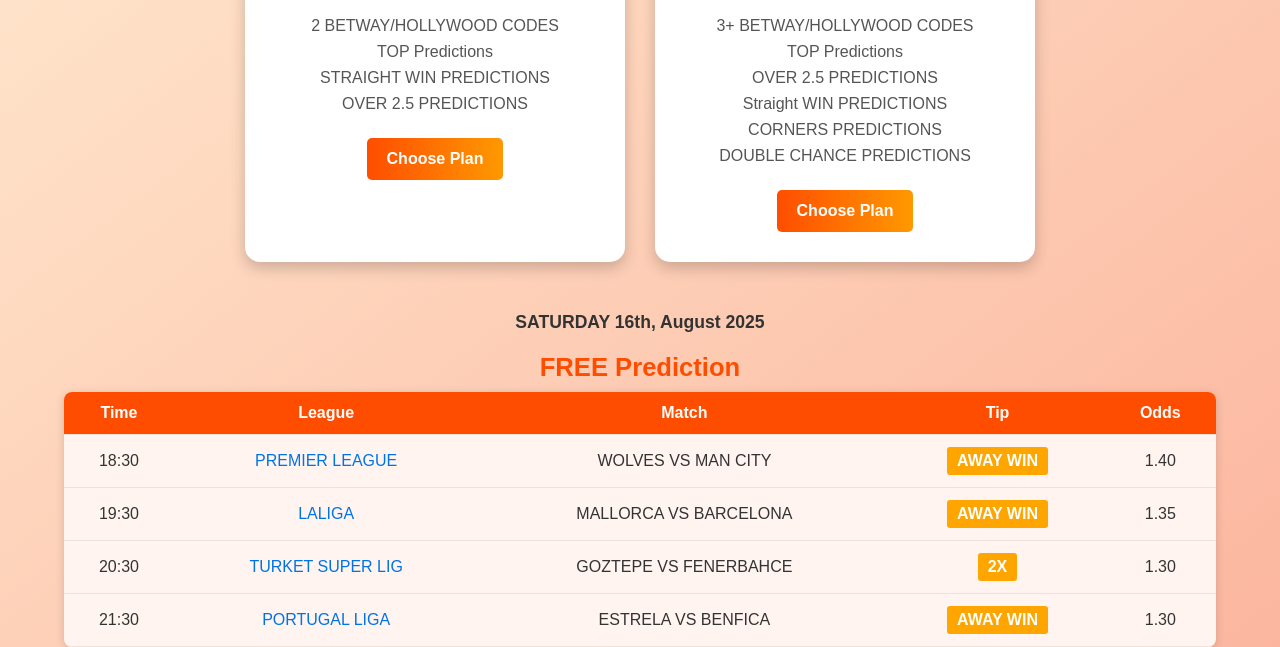
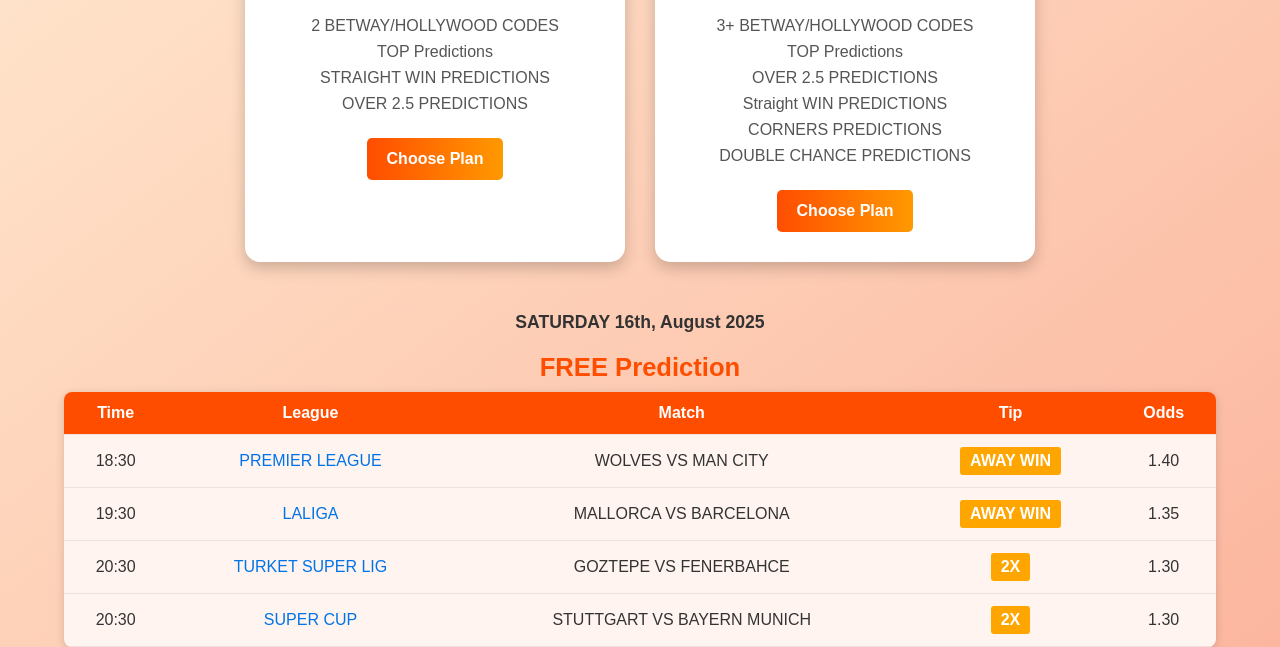
Before and after one commit to koutez/tk-sure-predictions, a plain HTML site: page index.html in a window 1280 px wide. Shown: the part 335-982 px from the top of the page. Drawn offline with Linux system fonts and the light colour scheme.

Commit message:
Update index.html

```diff
--- a/index.html
+++ b/index.html
@@ -197,10 +197,10 @@
             <td>1.30</td>
         </tr>
         <tr>
-            <td>21:30</td>
-            <td><a href="#">PORTUGAL LIGA</a></td>
-            <td>ESTRELA VS BENFICA</td>
-            <td><span class="tip">AWAY WIN</span></td>
+            <td>20:30</td>
+            <td><a href="#">SUPER CUP</a></td>
+            <td>STUTTGART VS BAYERN MUNICH</td>
+            <td><span class="tip">2X</span></td>
             <td>1.30</td>
         </tr>
 
```
